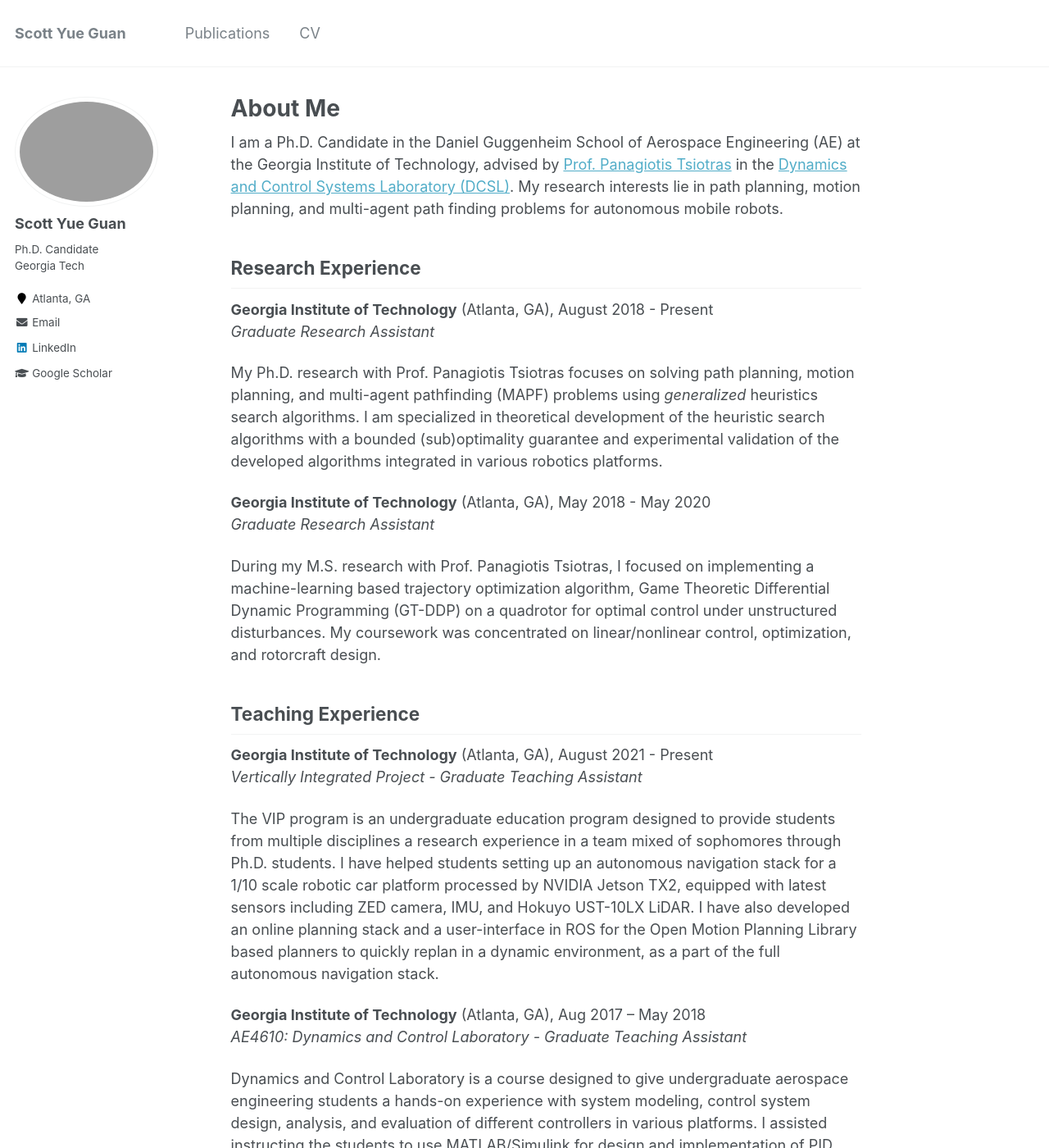
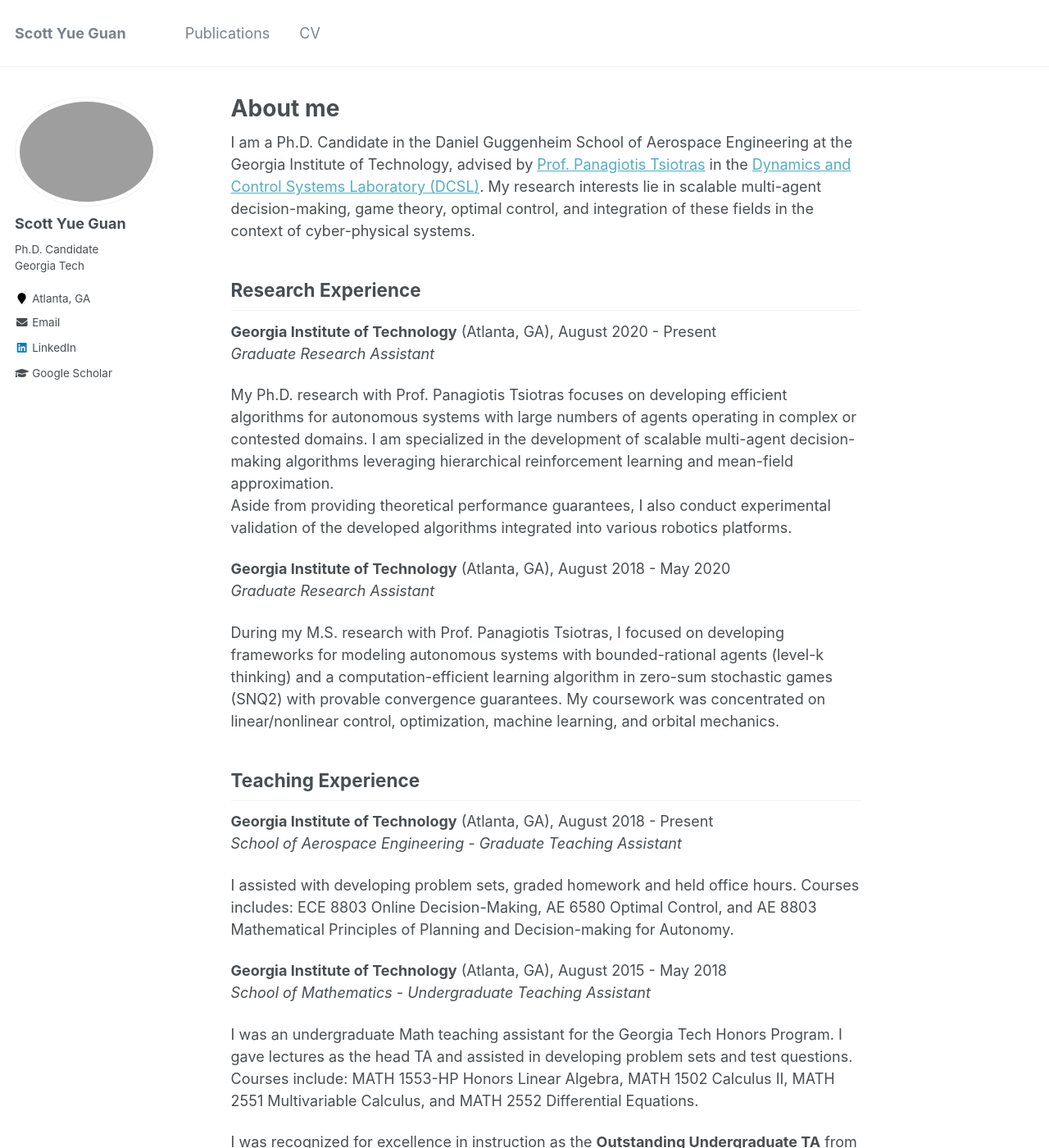
Before and after one commit to scottyueguan/scottyueguan.github.io, a Jekyll site: the page built from _pages/about.md, in a window 1280 px wide and 1400 px high. Shown: the whole window at 82% size. Built offline with Jekyll 4.4.1, drawn with Linux system fonts in a browser that asks for light colours; some of the changed text lies outside the part shown.

Commit message:
updated about

```diff
--- a/_pages/about.md
+++ b/_pages/about.md
@@ -1,53 +1,56 @@
 ---
 permalink: /
-title: "About Me"
-excerpt: "About Me"
+title: "About me"
+excerpt: "About me"
 author_profile: true
 redirect_from:
   - /about/
   - /about.html
 ---
 
-I am a Ph.D. Candidate in the Daniel Guggenheim School of Aerospace Engineering (AE) at the Georgia Institute of Technology, advised by [Prof. Panagiotis Tsiotras](https://dcsl.gatech.edu/tsiotras.html) in the [Dynamics and Control Systems Laboratory (DCSL)](https://dcsl.gatech.edu/). My research interests lie in path planning, motion planning, and multi-agent path finding problems for autonomous mobile robots.
+I am a Ph.D. Candidate in the Daniel Guggenheim School of Aerospace Engineering at the Georgia Institute of Technology,
+advised by [Prof. Panagiotis Tsiotras](https://dcsl.gatech.edu/tsiotras.html) in the [Dynamics and Control Systems Laboratory (DCSL)](https://dcsl.gatech.edu).
+My research interests lie in scalable multi-agent decision-making, game theory, optimal control,
+and integration of these fields in the context of cyber-physical systems.
 
 <h2>Research Experience</h2>
 
-**Georgia Institute of Technology** (Atlanta, GA), August 2018 - Present<br>
+**Georgia Institute of Technology** (Atlanta, GA), August 2020 - Present<br>
 *Graduate Research Assistant*
 
-My Ph.D. research with Prof. Panagiotis Tsiotras focuses on solving
-path planning, motion planning, and multi-agent pathfinding (MAPF) problems
-using <i>generalized</i> heuristics search algorithms.
-I am specialized in theoretical development of the heuristic search algorithms with a bounded (sub)optimality guarantee and experimental validation of the developed algorithms
-integrated in various robotics platforms.
+My Ph.D. research with Prof. Panagiotis Tsiotras focuses on developing efficient algorithms for autonomous systems with large numbers of agents operating in complex or contested domains.
+I am specialized in the development of scalable multi-agent decision-making algorithms leveraging hierarchical reinforcement learning and mean-field approximation.
+Aside from providing theoretical performance guarantees, I also conduct experimental validation of the developed algorithms integrated into various robotics platforms.
 
-**Georgia Institute of Technology** (Atlanta, GA), May 2018 - May 2020<br>
+**Georgia Institute of Technology** (Atlanta, GA), August 2018 - May 2020<br>
 *Graduate Research Assistant*
 
-During my M.S. research with Prof. Panagiotis Tsiotras, I focused on implementing
-a machine-learning based trajectory optimization algorithm,
-Game Theoretic Differential Dynamic Programming (GT-DDP)
-on a quadrotor for optimal control under unstructured disturbances.
-My coursework was concentrated on linear/nonlinear control, optimization, and rotorcraft design.
+During my M.S. research with Prof. Panagiotis Tsiotras, I focused on developing frameworks for modeling autonomous systems with bounded-rational agents (level-k thinking)
+and a computation-efficient learning algorithm in zero-sum stochastic games (SNQ2) with provable convergence guarantees.
+My coursework was concentrated on linear/nonlinear control, optimization, machine learning, and orbital mechanics.
+
+<h2>Teaching Experience</h2>
+
+**Georgia Institute of Technology** (Atlanta, GA), August 2018 - Present<br>
+*School of Aerospace Engineering - Graduate Teaching Assistant*
+
+I assisted with developing problem sets, graded homework and held office hours.
+Courses includes:
+ECE 8803 Online Decision-Making,
+AE 6580 Optimal Control, and
+AE 8803 Mathematical Principles of Planning and Decision-making for Autonomy.
 
 
-<h2>Teaching Experience</h2>
-**Georgia Institute of Technology** (Atlanta, GA), August 2021 - Present<br>
-*Vertically Integrated Project - Graduate Teaching Assistant*
 
-The VIP program is an undergraduate education program designed to provide students from multiple disciplines a research experience in a team mixed of sophomores through Ph.D. students.
-I have helped students setting up an autonomous navigation stack for a 1/10 scale robotic car platform processed by NVIDIA Jetson TX2, equipped with latest sensors including ZED camera, IMU, and Hokuyo UST-10LX LiDAR.
-I have also developed an online planning stack and a user-interface in ROS for the Open Motion Planning Library based planners to quickly replan in a dynamic environment, as a part of the full autonomous navigation stack.
+**Georgia Institute of Technology** (Atlanta, GA), August 2015 - May 2018<br>
+*School of Mathematics - Undergraduate Teaching Assistant*
 
-**Georgia Institute of Technology** (Atlanta, GA), Aug 2017 – May 2018<br>
-*AE4610: Dynamics and Control Laboratory - Graduate Teaching Assistant*
+I was an undergraduate Math teaching assistant for the Georgia Tech Honors Program.
+I gave lectures as the head TA and assisted in developing problem sets and test questions.
+Courses include:
+MATH 1553-HP Honors Linear Algebra,
+MATH 1502 Calculus II,
+MATH 2551 Multivariable Calculus, and
+MATH 2552 Differential Equations.
 
-Dynamics and Control Laboratory is a course designed to give undergraduate aerospace engineering students a hands-on experience with system modeling, control system design, analysis, and evaluation of different controllers in various platforms.
-I assisted instructing the students to use MATLAB/Simulink for design and implementation of PID and LQR controllers.
-
-
-<h2>Professional Experience</h2>
-**LG Chem Ltd., R&D Center** (Daejeon, South Korea), July 2016 – Sept 2016<br>
-*Automobile Battery Validation Team - Intern*
-
-Before joining the Dynamics and Control Systems Laboratory, I assisted the LG validation team engineers to collect and analyze the performance data of lithium-ion battery prototypes in extreme environment tests for design validation to meet clients’ requests.
+I was recognized for excellence in instruction as the **Outstanding Undergraduate TA** from the School of Mathematics in 2018 (one of the two recipients).
```
